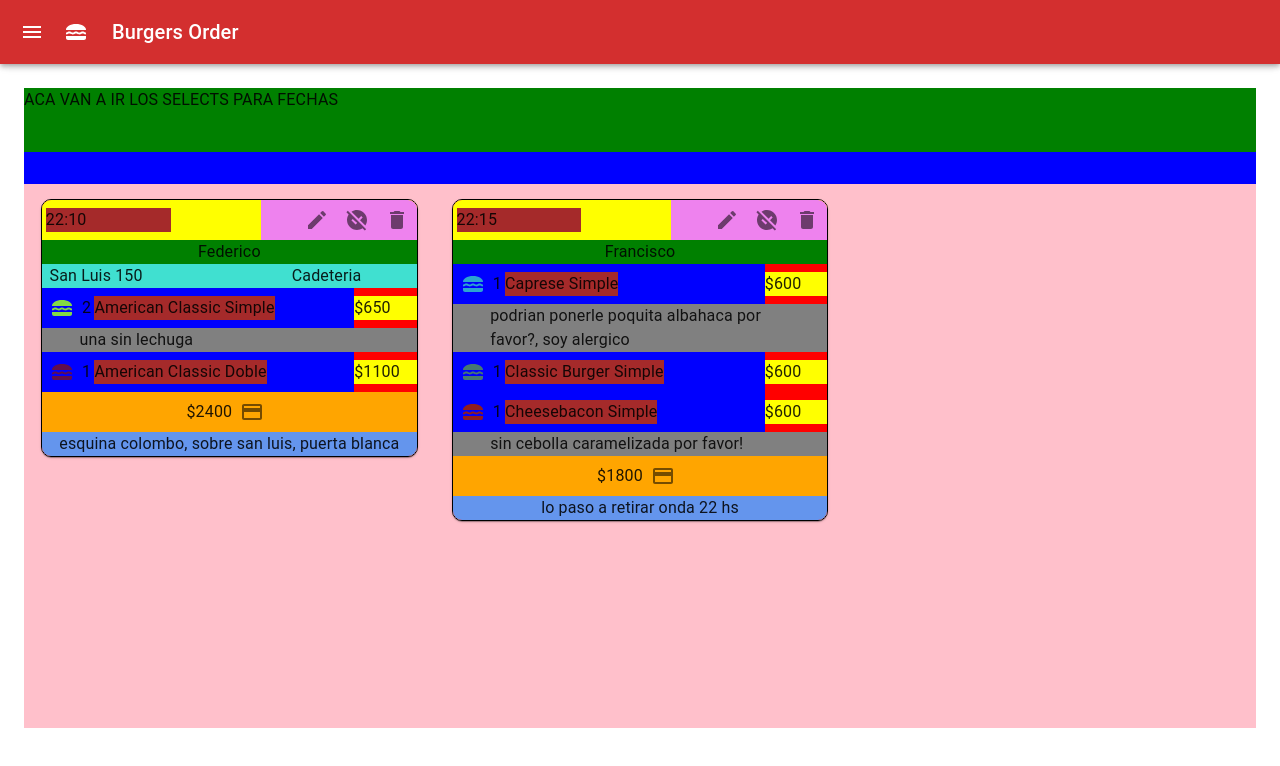
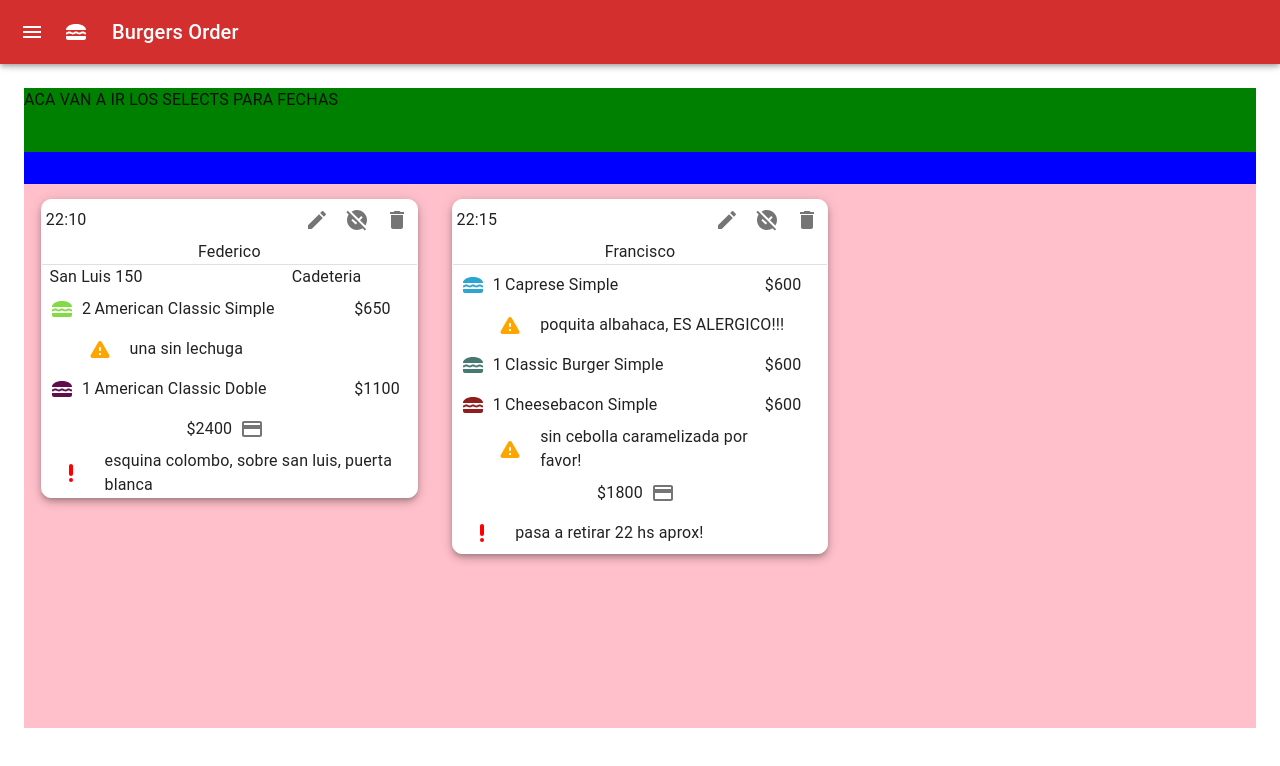
Before and after one commit to fransiri7/burgers-order-client, a React (Create React App) app: page /orders in a window 1280 px wide. Shown: the top 766 px of the page. Built offline with nearby package versions, Linux system fonts and the light colour scheme; no server answers.

Commit message:
card sin colores, agregado de iconos warning y atencion

```diff
--- a/src/modules/order/OrderCard.jsx
+++ b/src/modules/order/OrderCard.jsx
@@ -1,30 +1,25 @@
 import React from "react";
-import { Card, Grid, IconButton } from "@mui/material";
+import { Card, Divider, Grid, IconButton, Paper } from "@mui/material";
 import EditIcon from "@mui/icons-material/Edit";
 import UnpublishedIcon from "@mui/icons-material/Unpublished";
 import DeleteIcon from "@mui/icons-material/Delete";
 import CreditCardIcon from "@mui/icons-material/CreditCard";
 import LunchDiningIcon from "@mui/icons-material/LunchDining";
+import WarningRoundedIcon from "@mui/icons-material/WarningRounded";
+import PriorityHighRoundedIcon from "@mui/icons-material/PriorityHighRounded";
 import { PropTypes } from "prop-types";
 import moment from "moment";
 
 export function OrderCard({ order }) {
     return (
-        <Card style={{ border: "1px solid black", width: "100%", borderRadius: "10px" }}>
-            <Grid container direction="column" style={{ backgroundColor: "red", width: "100%" }}>
-                <Grid
-                    item
-                    container
-                    justifyContent="space-between"
-                    alignContent="center"
-                    alignItems="center"
-                    style={{ backgroundColor: "yellow" }}
-                >
-                    <Grid item md={4} style={{ backgroundColor: "brown", marginLeft: "1%" }}>
+        <Card component={Paper} elevation={5} style={{ border: "1px solid white", width: "100%", borderRadius: "10px" }}>
+            <Grid container direction="column">
+                <Grid item container justifyContent="space-between" alignContent="center" alignItems="center">
+                    <Grid item md={4} style={{ marginLeft: "1%" }}>
                         {moment(order.time).format("HH:mm")}
                     </Grid>
 
-                    <Grid item container md={5} justifyContent="flex-end" style={{ backgroundColor: "violet" }}>
+                    <Grid item container md={5} justifyContent="flex-end">
                         <Grid item>
                             <IconButton>
                                 <EditIcon />
@@ -42,10 +37,11 @@ export function OrderCard({ order }) {
                         </Grid>
                     </Grid>
                 </Grid>
-                <Grid item style={{ backgroundColor: "green", textAlign: "center" }}>
+                <Grid item style={{ textAlign: "center" }}>
                     {order.name}
                 </Grid>
-                <Grid item container justifyContent="space-evenly" alignItems="center" style={{ backgroundColor: "turquoise" }}>
+                <Divider />
+                <Grid item container justifyContent="space-evenly" alignItems="center">
                     <Grid item md={8} style={{ paddingLeft: "2%" }}>
                         {order.address}
                     </Grid>
@@ -55,39 +51,41 @@ export function OrderCard({ order }) {
                     </Grid>
                 </Grid>
 
-                <Grid item container direction="column" style={{ backgroundColor: "beige" }}>
+                <Grid item container direction="column">
                     {order.products.map(product => (
-                        <Grid
-                            key={product.orderProduct.id}
-                            item
-                            container
-                            justifyContent="space-around"
-                            alignItems="center"
-                            style={{ backgroundColor: "red" }}
-                        >
-                            <Grid item container md={10} alignItems="center" style={{ backgroundColor: "blue" }}>
+                        <Grid key={product.orderProduct.id} item container justifyContent="space-around" alignItems="center">
+                            <Grid item container md={10} alignItems="center">
                                 <Grid item>
                                     <IconButton style={{ cursor: "default" }}>
                                         <LunchDiningIcon style={{ color: product.hexColor }} />
                                     </IconButton>
                                 </Grid>
                                 <Grid item>{product.orderProduct.quantity}</Grid>
-                                <Grid item style={{ backgroundColor: "brown", marginLeft: "1%" }}>
+                                <Grid item style={{ marginLeft: "1%" }}>
                                     {product.name}
                                 </Grid>
                             </Grid>
-
-                            <Grid item md={2} style={{ backgroundColor: "yellow" }}>
+                            <Grid item md={2}>
                                 ${product.price}
                             </Grid>
-                            <Grid item md={12} style={{ backgroundColor: "grey", paddingLeft: "10%", paddingRight: "10%" }}>
-                                {product.orderProduct.notes}
+                            <Grid item container alignItems="center" md={12} style={{ paddingLeft: "10%", paddingRight: "10%" }}>
+                                {product.orderProduct.notes ? (
+                                    <Grid item md={2}>
+                                        <IconButton style={{ cursor: "default" }}>
+                                            <WarningRoundedIcon style={{ color: "orange" }} />
+                                        </IconButton>
+                                    </Grid>
+                                ) : null}
+
+                                <Grid item md={10}>
+                                    {product.orderProduct.notes}
+                                </Grid>
                             </Grid>
                         </Grid>
                     ))}
                 </Grid>
 
-                <Grid item container justifyContent="center" alignItems="center" style={{ backgroundColor: "orange" }}>
+                <Grid item container justifyContent="center" alignItems="center">
                     <Grid item>${order.totalPrice}</Grid>
                     <Grid item>
                         <IconButton style={{ cursor: "default" }}>
@@ -95,8 +93,17 @@ export function OrderCard({ order }) {
                         </IconButton>
                     </Grid>
                 </Grid>
-                <Grid item container justifyContent="center" style={{ backgroundColor: "cornflowerblue" }}>
-                    <Grid item>{order.notes}</Grid>
+                <Grid item container justifyContent="center" alignItems="center">
+                    {order.notes ? (
+                        <Grid item md={2}>
+                            <IconButton style={{ cursor: "default", marginLeft: "15%" }}>
+                                <PriorityHighRoundedIcon style={{ color: "red" }} />
+                            </IconButton>
+                        </Grid>
+                    ) : null}
+                    <Grid item md={10}>
+                        {order.notes}
+                    </Grid>
                 </Grid>
             </Grid>
         </Card>
--- a/src/modules/order/OrdersList.jsx
+++ b/src/modules/order/OrdersList.jsx
@@ -49,7 +49,7 @@ export function OrdersList() {
             name: "Francisco",
             address: "",
             status: false,
-            notes: "lo paso a retirar onda 22 hs",
+            notes: "pasa a retirar 22 hs aprox!",
             paymentMethod: "transfer",
             deliveredBy: "",
             takeAway: true,
@@ -66,7 +66,7 @@ export function OrdersList() {
                         productId: 7,
                         quantity: 1,
                         subtotal: 600,
-                        notes: "podrian ponerle poquita albahaca por favor?, soy alergico"
+                        notes: "poquita albahaca, ES ALERGICO!!!"
                     }
                 },
                 {
```
